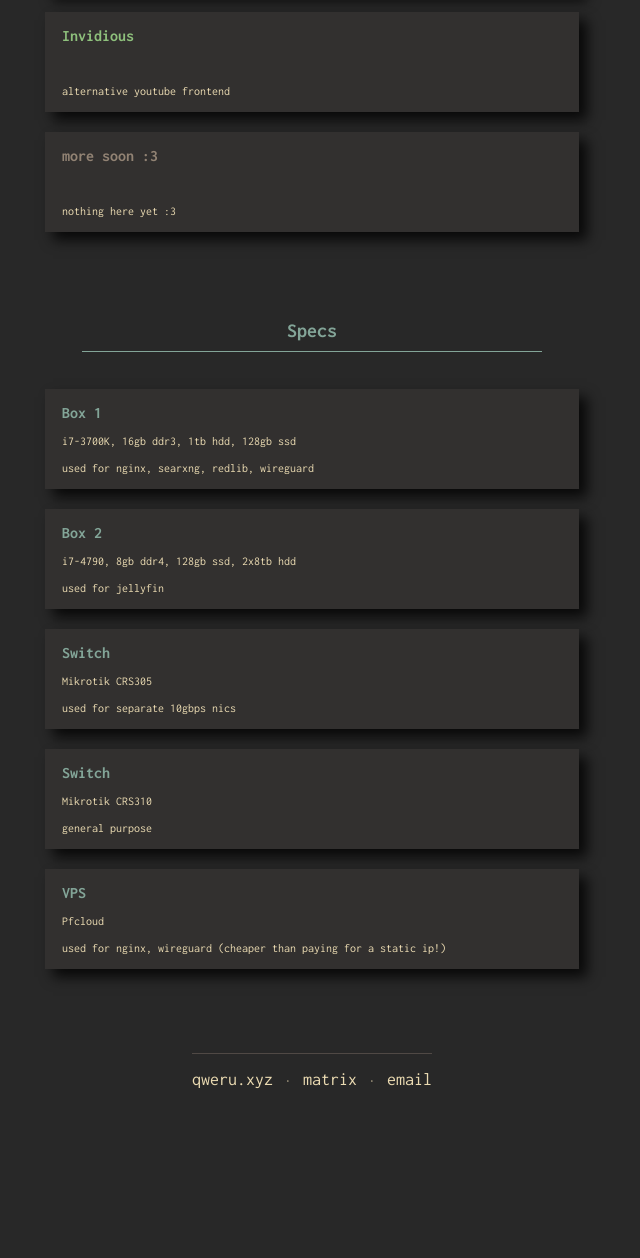
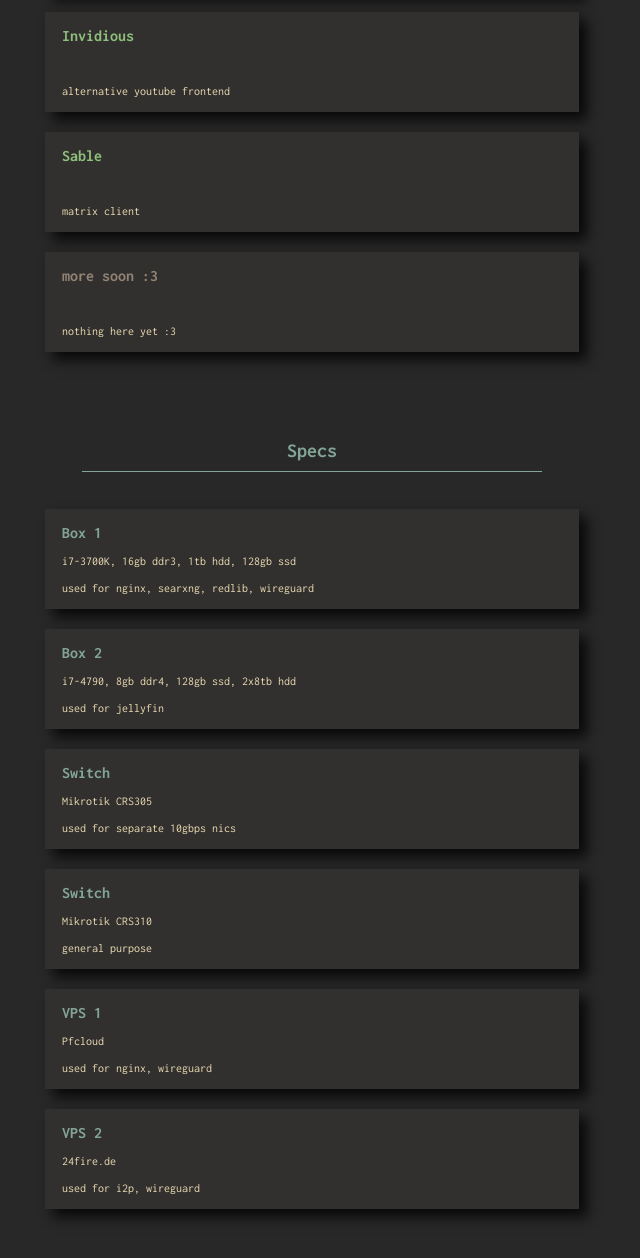
Before and after one commit to gkursi/nix-dots-hl, a plain HTML site: page files/static-www/index.html in a window 1280 px wide. Shown: the part 560-1818 px from the top of the page, without its empty margins (328-968 px from the left). Before the commit the page ends 1680 px from the top, so only its background shows below. Drawn offline with Linux system fonts and the light colour scheme.

Commit message:
feat: sable

```diff
--- a/files/static-www/index.html
+++ b/files/static-www/index.html
@@ -108,11 +108,19 @@
                 <div class="container container-services">
                     <div class="col">
                         <div class="box box-blue service">
-                            <span class="service-name">VPS</span>
+                            <span class="service-name">VPS 1</span>
                             <span class="service-desc small">Pfcloud</span>
                             <span class="service-desc small"
-                                >used for nginx, wireguard (cheaper than paying
-                                for a static ip!)</span
+                                >used for nginx, wireguard</span
+                            >
+                        </div>
+                    </div>
+                    <div class="col">
+                        <div class="box box-blue service">
+                            <span class="service-name">VPS 2</span>
+                            <span class="service-desc small">24fire.de</span>
+                            <span class="service-desc small"
+                                >used for i2p, wireguard</span
                             >
                         </div>
                     </div>
--- a/files/static-www/services.json
+++ b/files/static-www/services.json
@@ -19,6 +19,12 @@
       "color": "aqua"
     },
     {
+      "name": "Sable",
+      "url": "https://sable.goobers.cloud/",
+      "description": "matrix client",
+      "color": "aqua"
+    },
+    {
       "name": "more soon :3",
       "description": "nothing here yet :3",
       "color": "gray",
```
Also changed, not shown: 2 other files.
